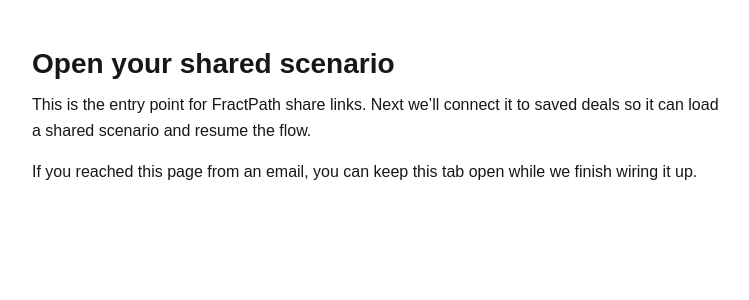
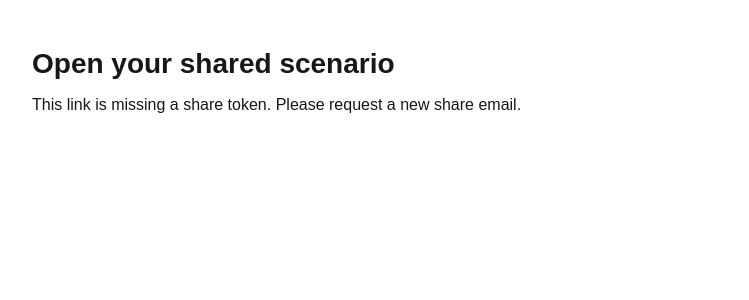
Before and after one commit to fractpath/fractpath-app, a Next.js app: page /share in a window 1280 px wide. Shown: the top 300 px of the page, without its empty margins (264-1013 px from the left). Built offline with nearby package versions, Linux system fonts and the light colour scheme.

Commit message:
feat: redirect /share to login with returnTo

```diff
--- a/src/app/share/page.tsx
+++ b/src/app/share/page.tsx
@@ -1,15 +1,27 @@
-export default function ShareLandingPage() {
+import { redirect } from "next/navigation";
+
+export default function ShareLandingPage({
+  searchParams,
+}: {
+  searchParams: { t?: string };
+}) {
+  const t = (searchParams?.t || "").trim();
+
+  // If no token, show a friendly error (we'll improve later).
+  if (!t) {
     return (
       <main style={{ maxWidth: 720, margin: "48px auto", padding: "0 16px" }}>
-      <h1 style={{ fontSize: 28, marginBottom: 12 }}>Open your shared scenario</h1>
-      <p style={{ lineHeight: 1.6, marginBottom: 16 }}>
-        This is the entry point for FractPath share links. Next we’ll connect it
-        to saved deals so it can load a shared scenario and resume the flow.
-      </p>
+        <h1 style={{ fontSize: 28, marginBottom: 12 }}>
+          Open your shared scenario
+        </h1>
         <p style={{ lineHeight: 1.6 }}>
-        If you reached this page from an email, you can keep this tab open while
-        we finish wiring it up.
+          This link is missing a share token. Please request a new share email.
         </p>
       </main>
     );
   }
+
+  // MVP behavior: require auth first, preserving the token via returnTo.
+  const returnTo = `/share?t=${encodeURIComponent(t)}`;
+  redirect(`/login?returnTo=${encodeURIComponent(returnTo)}`);
+}
```
Lines whose indentation alone changed are shown as unchanged.
